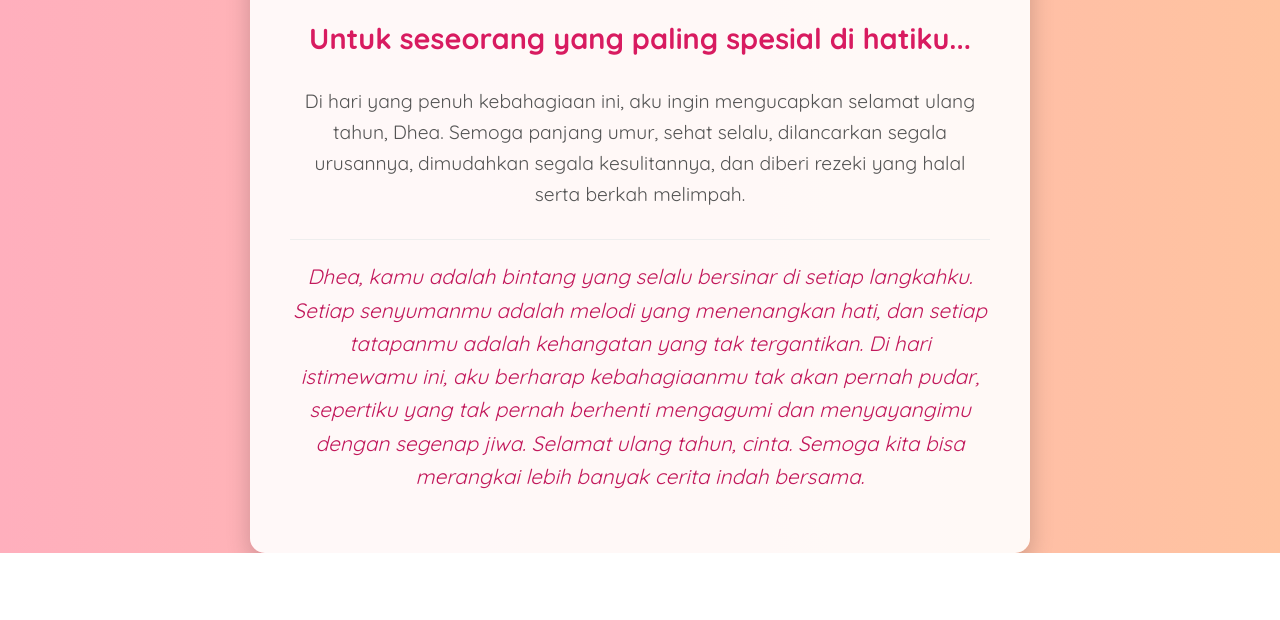
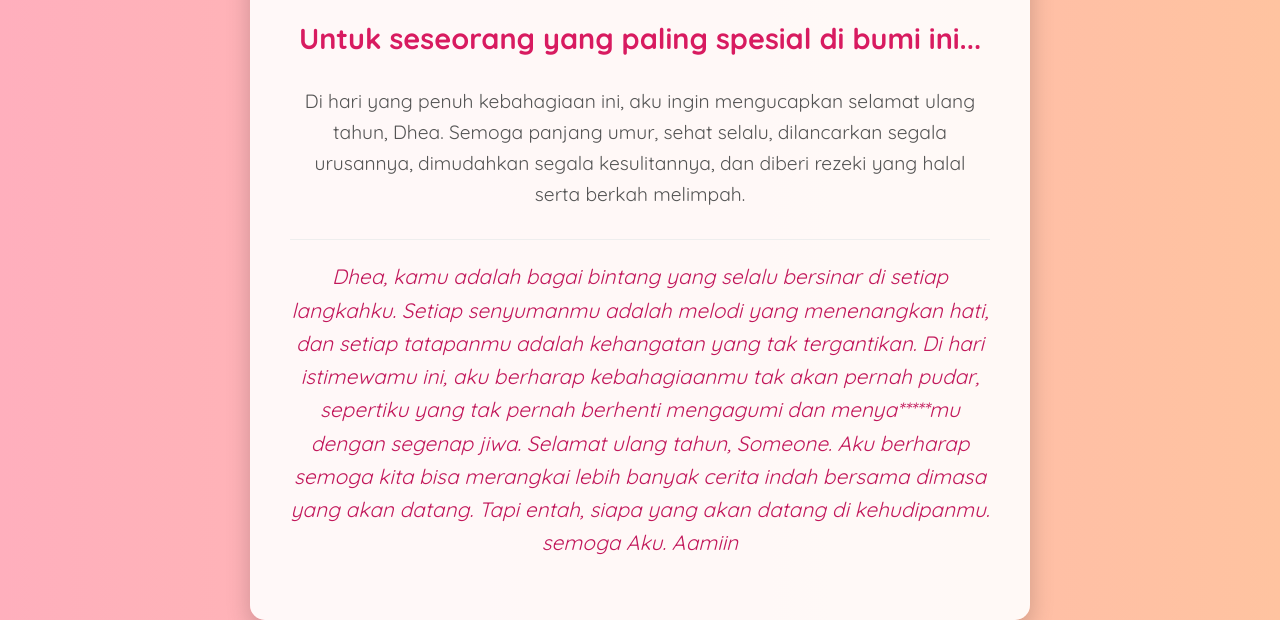
Before and after one commit to ardiemen/aetech, a plain HTML site: page dhea.html in a window 1280 px wide. Shown: the part 277-897 px from the top of the page. Before the commit the page ends 830 px from the top, so only its background shows below. Drawn offline with Linux system fonts and the light colour scheme.

Commit message:
Update dhea.html

```diff
--- a/dhea.html
+++ b/dhea.html
@@ -130,14 +130,14 @@
     <div class="hearts"></div>
     <div class="container">
         <h1>Happy Birthday, Dhea Ayu Safitri!</h1>
-        <h2>Untuk seseorang yang paling spesial di hatiku...</h2>
+        <h2>Untuk seseorang yang paling spesial di bumi ini...</h2>
         <p>
             Di hari yang penuh kebahagiaan ini, aku ingin mengucapkan selamat ulang tahun, Dhea.
             Semoga panjang umur, sehat selalu, dilancarkan segala urusannya, dimudahkan segala kesulitannya,
             dan diberi rezeki yang halal serta berkah melimpah.
         </p>
         <p class="romantic-message">
-            Dhea, kamu adalah bintang yang selalu bersinar di setiap langkahku. Setiap senyumanmu adalah melodi yang menenangkan hati, dan setiap tatapanmu adalah kehangatan yang tak tergantikan. Di hari istimewamu ini, aku berharap kebahagiaanmu tak akan pernah pudar, sepertiku yang tak pernah berhenti mengagumi dan menyayangimu dengan segenap jiwa. Selamat ulang tahun, cinta. Semoga kita bisa merangkai lebih banyak cerita indah bersama.
+            Dhea, kamu adalah bagai bintang yang selalu bersinar di setiap langkahku. Setiap senyumanmu adalah melodi yang menenangkan hati, dan setiap tatapanmu adalah kehangatan yang tak tergantikan. Di hari istimewamu ini, aku berharap kebahagiaanmu tak akan pernah pudar, sepertiku yang tak pernah berhenti mengagumi dan menya*****mu dengan segenap jiwa. Selamat ulang tahun, Someone. Aku berharap semoga kita bisa merangkai lebih banyak cerita indah bersama dimasa yang akan datang. Tapi entah, siapa yang akan datang di kehudipanmu. semoga Aku. Aamiin
         </p>
     </div>
 
```
